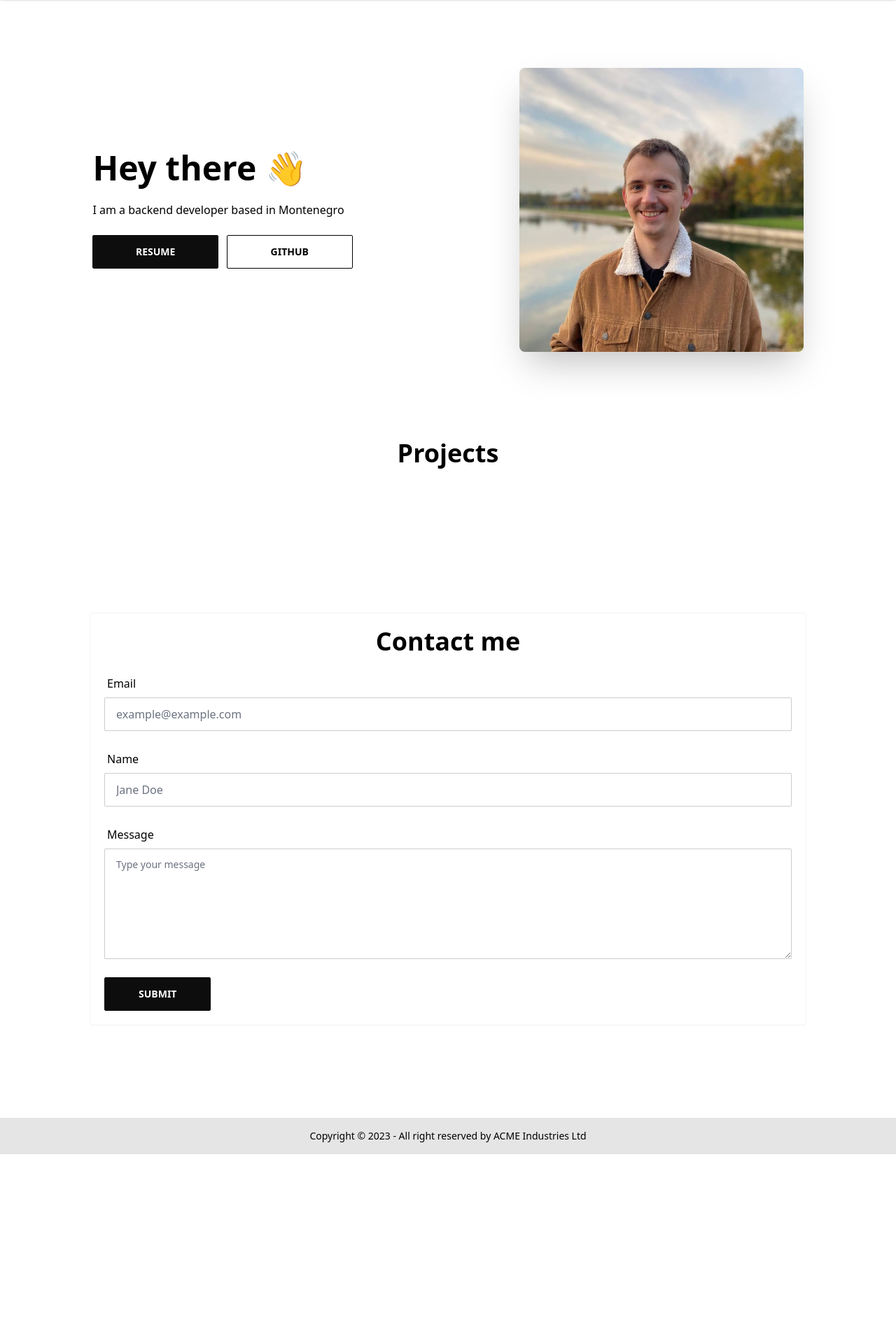
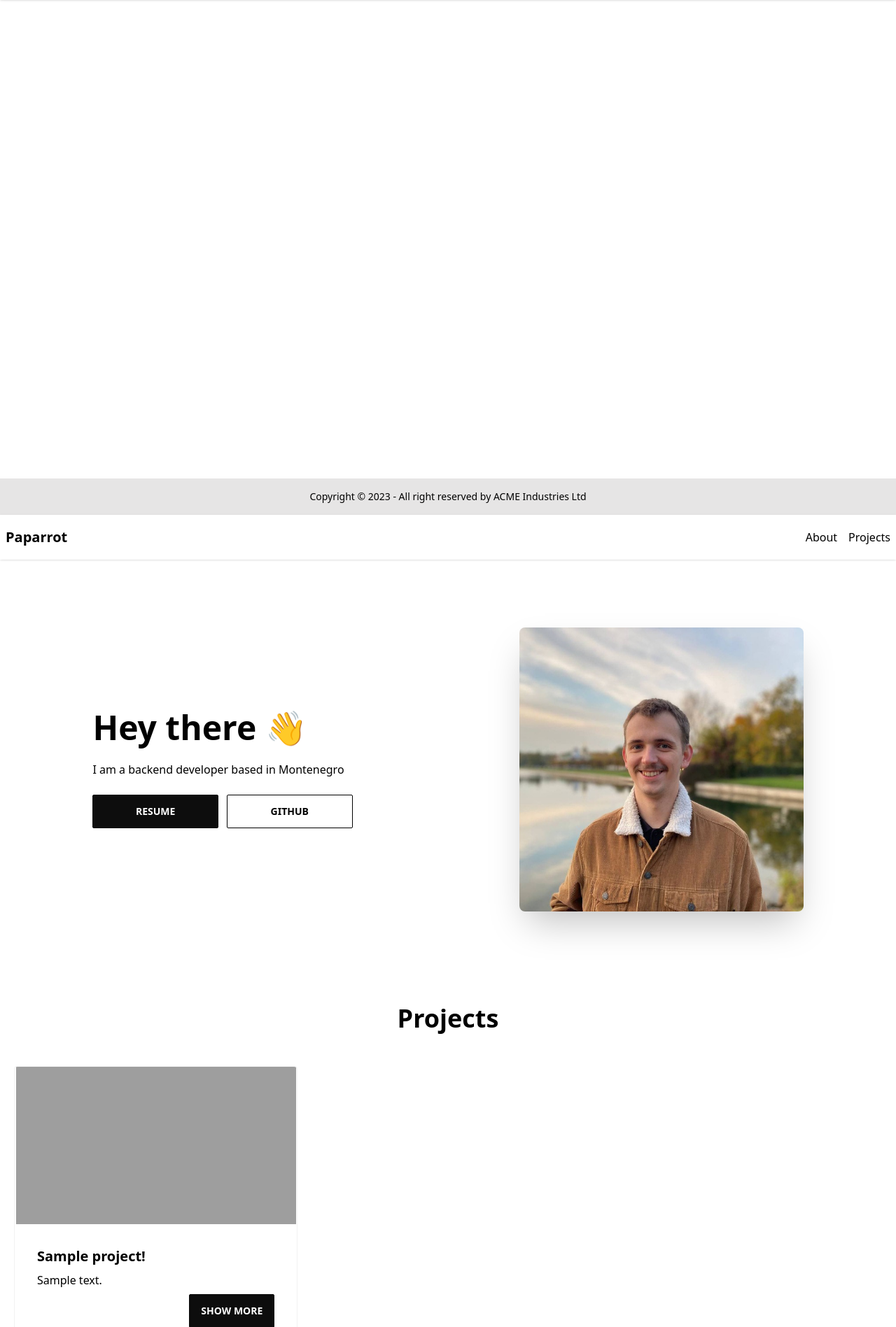
Before and after one commit to paparrot/personal, a Laravel app: page / in a window 1280 px wide. Shown: the part 64-1961 px from the top of the page at 70% size. Before the commit the page ends 1714 px from the top, so only its background shows below. Run offline with Laravel 10, Linux system fonts and the light colour scheme; tables that the repository leaves empty hold one stand-in row (values such as "Sample post"); style sheets or scripts are compiled from the project's sources; some libraries are stand-ins or nearby versions; some web fonts are replaced; grey boxes are pictures that could not be loaded.

Commit message:
update components to livewire

```diff
--- /dev/null
+++ b/app/Http/Livewire/Components/ProjectCard.php
@@ -0,0 +1,16 @@
+<?php
+
+namespace App\Http\Livewire\Components;
+
+use App\Models\Project;
+use Livewire\Component;
+
+class ProjectCard extends Component
+{
+    public Project $project;
+
+    public function render()
+    {
+        return view('livewire.components.project-card', ['project' => $this->project]);
+    }
+}
--- /dev/null
+++ b/app/Http/Livewire/Components/ProjectList.php
@@ -0,0 +1,17 @@
+<?php
+
+namespace App\Http\Livewire\Components;
+
+use App\Models\Project;
+use Illuminate\Support\Collection;
+use Livewire\Component;
+
+class ProjectList extends Component
+{
+    public Collection $projects;
+
+    public function render()
+    {
+        return view('livewire.components.project-list');
+    }
+}
--- /dev/null
+++ b/app/Http/Livewire/Pages/About.php
@@ -0,0 +1,13 @@
+<?php
+
+namespace App\Http\Livewire\Pages;
+
+use Livewire\Component;
+
+class About extends Component
+{
+    public function render()
+    {
+        return view('livewire.pages.about');
+    }
+}
--- /dev/null
+++ b/app/Http/Livewire/Pages/Home.php
@@ -0,0 +1,22 @@
+<?php
+
+namespace App\Http\Livewire\Pages;
+
+use App\Models\Project;
+use Illuminate\Support\Collection;
+use Livewire\Component;
+
+class Home extends Component
+{
+    public Collection $projects;
+
+    public function mount()
+    {
+        $this->projects = Project::all();
+    }
+
+    public function render()
+    {
+        return view('livewire.pages.home', ['projects' => $this->projects]);
+    }
+}
--- /dev/null
+++ b/app/Http/Livewire/Pages/Project/ProjectList.php
@@ -0,0 +1,22 @@
+<?php
+
+namespace App\Http\Livewire\Pages\Project;
+
+use App\Models\Project;
+use Illuminate\Support\Collection;
+use Livewire\Component;
+
+class ProjectList extends Component
+{
+    public Collection $projects;
+
+    public function mount()
+    {
+        $this->projects = Project::all();
+    }
+
+    public function render()
+    {
+        return view('livewire.pages.project.project-list');
+    }
+}
--- /dev/null
+++ b/app/Http/Livewire/Pages/Project/ProjectShow.php
@@ -0,0 +1,21 @@
+<?php
+
+namespace App\Http\Livewire\Pages\Project;
+
+use App\Models\Project;
+use Livewire\Component;
+
+class ProjectShow extends Component
+{
+    public Project $project;
+
+    public function mount(Project $project)
+    {
+        $this->project = $project;
+    }
+
+    public function render()
+    {
+        return view('livewire.pages.project.project-show');
+    }
+}
--- a/resources/views/components/form.blade.php
+++ b/resources/views/components/form.blade.php
@@ -1,4 +1,4 @@
-<div class="container mx-auto py-28">
+<div class="container mx-auto px-5 md:py-14 lg:py-28">
     <div class="card card-bordered p-5 max-w-5xl mx-auto">
         <h2 class="text-4xl font-bold text-center mb-5">Contact me</h2>
         <form action="" class="space-y-5">
--- a/resources/views/components/header.blade.php
+++ b/resources/views/components/header.blade.php
@@ -17,7 +17,7 @@
                 </li>
                 <li>
                     <a
-                        href="{{ route('projects') }}"
+                        href="{{ route('projects.list') }}"
                         @class(['text-primary' => Route::is('projects')])
                     >
                         Projects
--- a/resources/views/components/hero.blade.php
+++ b/resources/views/components/hero.blade.php
@@ -1,6 +1,6 @@
-<div class="hero h-[70vh]">
+<div class="hero min-h-[70vh]">
     <div class="hero-content flex-col justify-between lg:flex-row-reverse">
-        <img src="/images/hero.jpeg" class="w-full md:w-2/5 rounded-lg shadow-2xl" />
+        <img src="/images/hero.jpeg" alt="My photo" class="w-full md:w-2/5 rounded-lg shadow-2xl" />
         <div>
             <h1 class="text-5xl font-bold">Hey there 👋</h1>
             <p class="py-6">
--- a/resources/views/components/project-list.blade.php
+++ /dev/null
@@ -1,8 +0,0 @@
-<section class="container mx-auto px-5 py-12">
-    <h2 class="text-4xl font-bold text-center pb-12">Projects</h2>
-    <div class="grid md:grid-cols-2 lg:grid-cols-3 gap-3">
-{{--        @foreach($projects as $project)--}}
-{{--            <x-project-card class="w-1/3" :project="$project" />--}}
-{{--        @endforeach--}}
-    </div>
-</section>
--- /dev/null
+++ b/resources/views/livewire/components/project-card.blade.php
@@ -0,0 +1,12 @@
+<a href="{{ route('projects.show', ['project' => $project]) }}" class="card card-bordered bg-base-100">
+    <figure>
+        <img class="aspect-video object-cover object-center" src="{{ $project->preview_path }}" alt="{{ $project->title }}"/>
+    </figure>
+    <div class="card-body">
+        <h2 class="card-title">{{ $project->title }}!</h2>
+        <p>{{ $project->summary }}</p>
+        <div class="card-actions justify-end">
+            <button class="btn btn-primary">Show more</button>
+        </div>
+    </div>
+</a>
--- /dev/null
+++ b/resources/views/livewire/components/project-list.blade.php
@@ -0,0 +1,8 @@
+<section class="container mx-auto px-5 py-10 md:py-14">
+    <h2 class="text-4xl font-bold text-center pb-12">Projects</h2>
+    <div class="grid md:grid-cols-2 lg:grid-cols-3 gap-3">
+        @foreach($projects as $project)
+            <livewire:components.project-card :project="$project"/>
+        @endforeach
+    </div>
+</section>
--- a/resources/views/about.blade.php
+++ b/resources/views/livewire/pages/about.blade.php
@@ -1,6 +1,6 @@
 @extends('layouts.app')
 
-@section('title', 'Homepage')
+@section('title', 'About')
 
 @section('content')
     <section class="container mx-auto px-5">
--- /dev/null
+++ b/resources/views/livewire/pages/home.blade.php
@@ -0,0 +1,7 @@
+@extends('layouts.app')
+
+@section('content')
+    <x-hero/>
+    <livewire:components.project-list :projects="$projects"/>
+    <x-form/>
+@endsection
--- a/resources/views/welcome.blade.php
+++ /dev/null
@@ -1,7 +0,0 @@
-@extends('layouts.app')
-
-@section('content')
-    <x-hero />
-    <x-project-list />
-    <x-form />
-@endsection
--- a/routes/web.php
+++ b/routes/web.php
@@ -1,5 +1,9 @@
 <?php
 
+use App\Http\Livewire\Pages\About;
+use App\Http\Livewire\Pages\Home;
+use App\Http\Livewire\Pages\Project\ProjectList;
+use App\Http\Livewire\Pages\Project\ProjectShow;
 use Illuminate\Support\Facades\Route;
 
 /*
@@ -13,6 +17,7 @@
 |
 */
 
-Route::view('/', 'welcome')->name('home');
-Route::view('/about', 'about')->name('about');
-Route::view('/projects', 'projects')->name('projects');
+Route::get('/', Home::class)->name('home');
+Route::get('/about', About::class)->name('about');
+Route::get('/projects', ProjectList::class)->name('projects.list');
+Route::get('/projects/{project:slug}', ProjectShow::class)->name('projects.show');
```
Also changed, not shown: resources/views/components/project-card.blade.php (deleted, +0 -10 lines), resources/views/livewire/pages/project/project-list.blade.php (added, +14 -0 lines), resources/views/livewire/pages/project/project-show.blade.php (added, +10 -0 lines), resources/views/projects.blade.php (deleted, +0 -7 lines).
